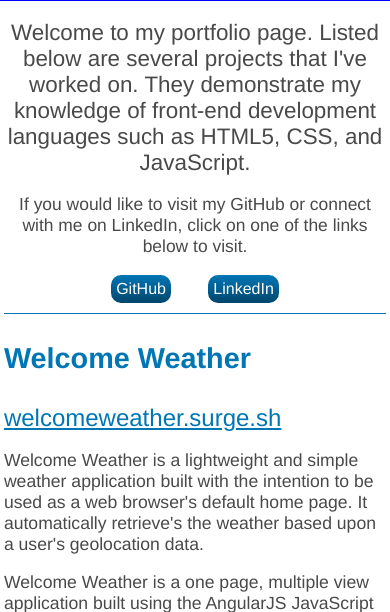
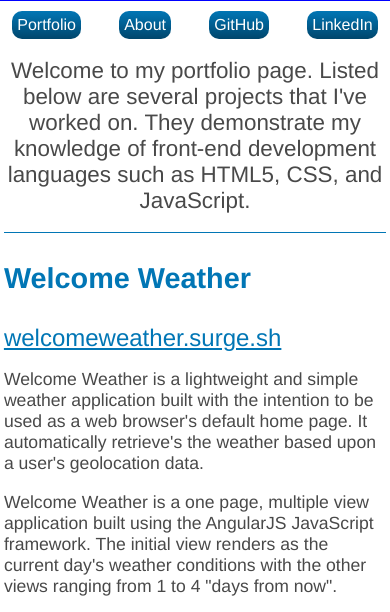
Before and after one commit to MichaelWDanko/michaelwdanko.github.io, a website: page index.html in a window 390 px wide. Shown: the part 169-781 px from the top of the page. Drawn offline with Linux system fonts and the light colour scheme.

Commit message:
Initialized the about.html page and created a header

```diff
--- a/index.html
+++ b/index.html
@@ -4,7 +4,7 @@
 <head>
     <meta charset="UTF-8">
     <link rel="stylesheet" href="css/normalize.css">
-<!--    <link href="https://fonts.googleapis.com/css?family=Raleway:100,400,200,300,700" rel="stylesheet" type="text/css">-->
+    <!--    <link href="https://fonts.googleapis.com/css?family=Raleway:100,400,200,300,700" rel="stylesheet" type="text/css">-->
     <link rel="stylesheet" href="css/style.css" type="text/css">
     <title>Michael Danko</title>
 </head>
@@ -18,16 +18,17 @@
             <p>704-743-7035</p>
         </div>
     </header>
+    <div class="nav columns">
+        <a href="./index.html" class="navItem">Portfolio</a>
+        <a href="./about.html" class="navItem">About</a>
+        <a href="http://github.com/MichaelWDanko" class="navItem">GitHub</a>
+        <a href="http://linkedin.com/in/MichaelWDanko" class="navItem">LinkedIn</a>
 
+    </div>
 
     <section class="main columns">
         <h2 class="intro">Welcome to my portfolio page. Listed below are several projects that I've worked on. They demonstrate my knowledge of front-end development languages such as HTML5, CSS, and JavaScript.</h2>
-        <h3 class="invite">If you would like to visit my GitHub or connect with me on LinkedIn, click on one of the links below to visit.</h3>
-        <div class="nav columns">
-            <a href="http://github.com/MichaelWDanko" class="navItem">GitHub</a>
-            <a href="http://linkedin.com/in/MichaelWDanko" class="navItem">LinkedIn</a>
-<!--            <a href="./about.html" class="navItem">About</a>-->
-        </div>
+
 
         <div class="project-item">
             <h3>Welcome Weather</h3> <a href="https://welcomeweather.surge.sh">welcomeweather.surge.sh</a>
--- a/style.scss
+++ b/style.scss
@@ -32,9 +32,6 @@
     .intro {
         font-size: 1.40em
     }
-    .invite {
-        font-size: 1.09em
-    }
 }
 //For smaller mobile screens
 @media (max-width:899px) {
@@ -43,9 +40,6 @@
     }
     .intro {
         font-size: 1.40em
-    }
-    .invite {
-        font-size: 1.09em
     }
 }
 
@@ -100,7 +94,7 @@
     text-align: center;
     display: flex;
     justify-content: center;
-    margin-bottom: 10px;
+    margin-top: 10px;
     a {
         padding: 5px;
         margin: 0 5%;
```
Also changed, not shown: about.html (+19 -1 lines), css/style.css.
